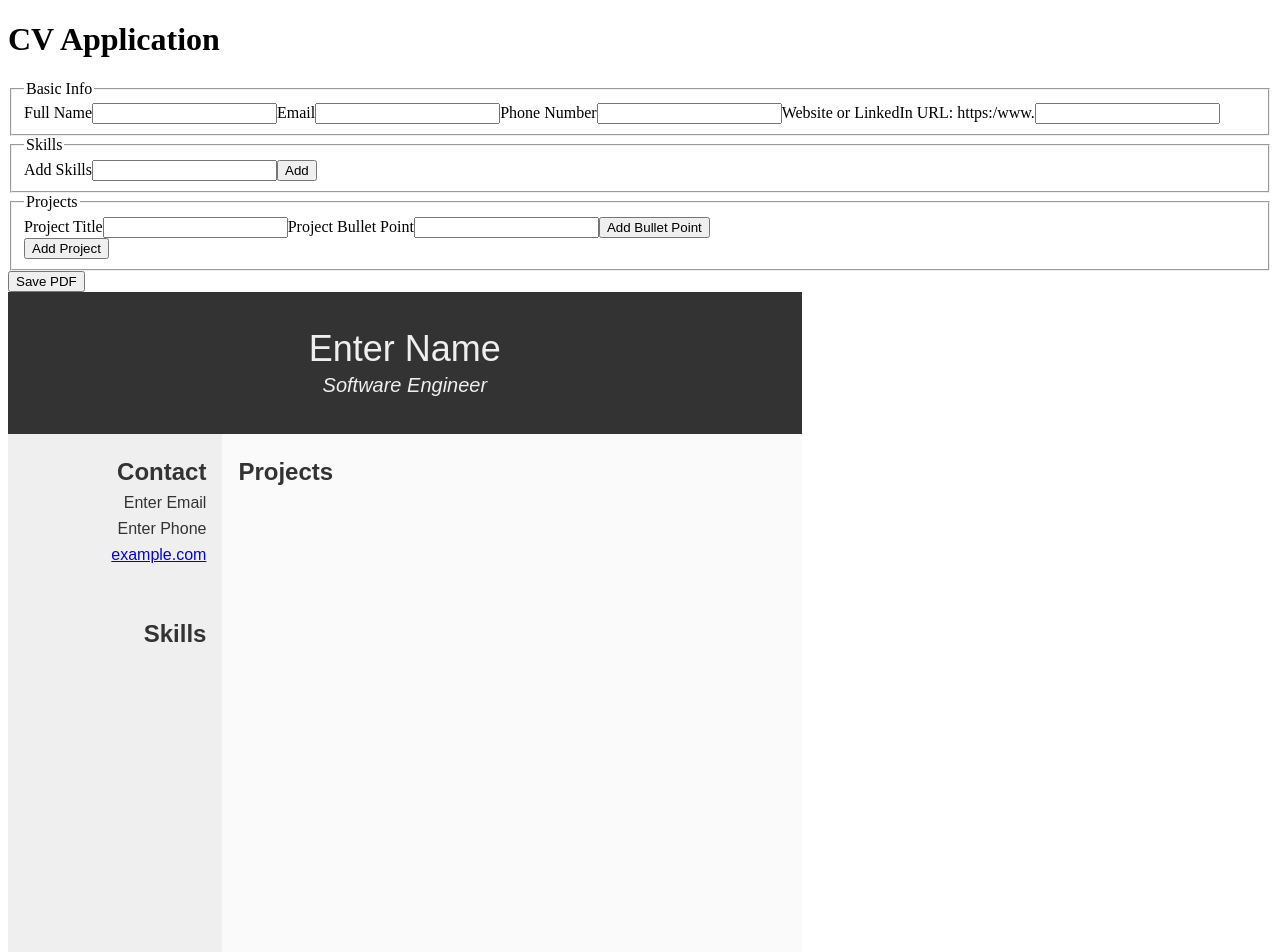
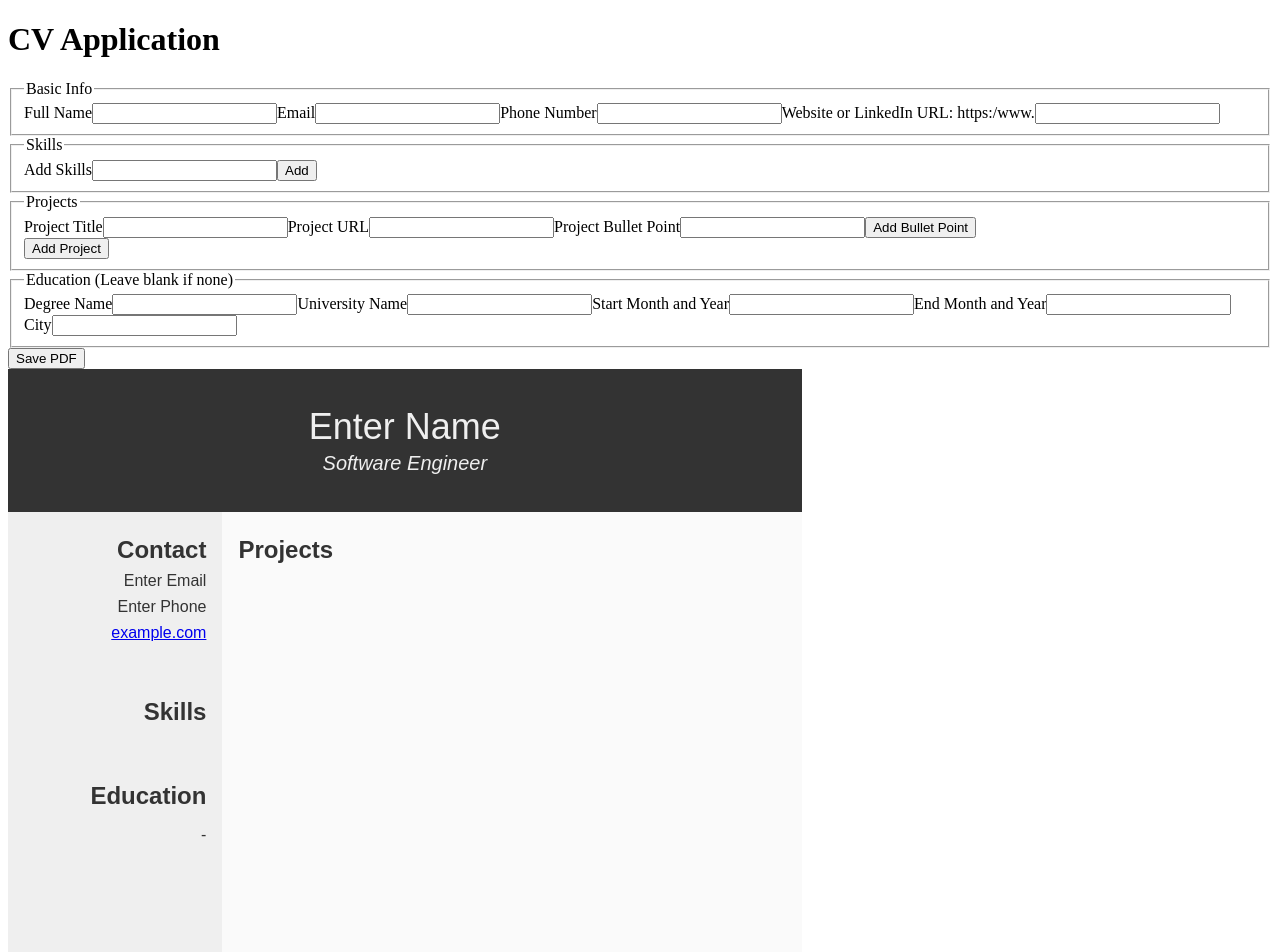
Before and after one commit to agabra23/cv-application-new, a React (Vite) app: page / in a window 1280 px wide. Shown: the top 952 px of the page. Built offline with nearby package versions, Linux system fonts and the light colour scheme.

Commit message:
Add link to project title and education section

```diff
--- a/src/App.jsx
+++ b/src/App.jsx
@@ -5,6 +5,7 @@ import { useState } from "react";
 import ReactDOMServer from "react-dom/server";
 import JSXtoPDF from "./components/JSXtoPDF";
 import html2pdf from "html2pdf.js/dist/html2pdf.min";
+import Education from "./components/Education";
 
 function App() {
   // Basic Info State
@@ -56,11 +57,25 @@ function App() {
     setProjectList(newState);
   };
 
+  // Education State
+
+  const [education, setEducation] = useState({});
+
+  const saveEducation = (e) => {
+    const id = e.target.id;
+    const value = e.target.value;
+
+    setEducation({
+      ...education,
+      [id]: value,
+    });
+  };
+
   // JSX to be converted to PDF
 
-  const pdfJSX = () => {
-    return <JSXtoPDF />;
-  };
+  // const pdfJSX = () => {
+  //   return <JSXtoPDF />;
+  // };
 
   const printHandler = () => {
     const printElement = ReactDOMServer.renderToString(
@@ -72,9 +87,8 @@ function App() {
     );
 
     const opt = {
-      pagebreak: 'avoid',
+      pagebreak: "avoid",
     };
-    // const printElement = pdfJSX();
 
     html2pdf().set(opt).from(printElement).save();
   };
@@ -96,6 +110,7 @@ function App() {
               changeHandler={changeHandler}
             />
             <Projects projectList={projectList} addProject={addProject} />
+            <Education saveEducation={saveEducation} />
           </form>
         </div>
 
@@ -107,6 +122,7 @@ function App() {
           basicInfo={basicInfo}
           skillsList={skillsList}
           projectsList={projectList}
+          education={education}
         />
       </main>
     </>
--- a/src/components/Education.jsx
+++ b/src/components/Education.jsx
@@ -0,0 +1,22 @@
+export default function Education({ saveEducation }) {
+  return (
+    <fieldset>
+      <legend>Education (Leave blank if none)</legend>
+
+      <label htmlFor="degreeName">Degree Name</label>
+      <input type="text" id="degreeName" onChange={saveEducation} />
+
+      <label htmlFor="universityName">University Name</label>
+      <input type="text" id="universityName" onChange={saveEducation} />
+
+      <label htmlFor="educationStart">Start Month and Year</label>
+      <input type="text" id="educationStart" onChange={saveEducation} />
+
+      <label htmlFor="educationEnd">End Month and Year</label>
+      <input type="text" id="educationEnd" onChange={saveEducation} />
+
+      <label htmlFor="educationCity">City</label>
+      <input type="text" id="educationCity" onChange={saveEducation} />
+    </fieldset>
+  );
+}
--- a/src/components/JSXtoPDF.jsx
+++ b/src/components/JSXtoPDF.jsx
@@ -1,6 +1,11 @@
 import "../styles/JSXtoPDF.css";
 
-export default function JSXtoPDF({ basicInfo, skillsList, projectsList }) {
+export default function JSXtoPDF({
+  basicInfo,
+  skillsList,
+  projectsList,
+  education,
+}) {
   const websiteURL = "https:/www." + basicInfo.website;
 
   const skills = skillsList.map((skill) => {
@@ -21,12 +26,32 @@ export default function JSXtoPDF({ basicInfo, skillsList, projectsList }) {
     });
 
     return (
-      <div key={crypto.randomUUID()}>
-        <li className="project-title">{project.title}</li>
+      <div className="project-item" key={crypto.randomUUID()}>
+        <a href={project.url} target="_blank">
+          <li className="project-title">{project.title}</li>
+        </a>
         <ul>{bullets}</ul>
       </div>
     );
   });
+
+  const getEducation = () => {
+    if (education.degreeName === "") {
+      return <></>;
+    }
+
+    return (
+      <div className="education-section left-section">
+        <h2>Education</h2>
+        <p>{education.degreeName}</p>
+        <p>{education.universityName}</p>
+        <p>
+          {education.educationStart} - {education.educationEnd}
+        </p>
+        <p>{education.educationCity}</p>
+      </div>
+    );
+  };
 
   return (
     <div className="pdf-page" size="A4">
@@ -52,6 +77,7 @@ export default function JSXtoPDF({ basicInfo, skillsList, projectsList }) {
             <h2>Skills</h2>
             <ul>{skills}</ul>
           </div>
+          {getEducation()}
         </div>
         <div className="main-body">
           <div className="projects-section">
--- a/src/components/Projects.jsx
+++ b/src/components/Projects.jsx
@@ -4,6 +4,7 @@ export default function Projects({ projectList, addProject }) {
   const [projectTitleInput, setProjectTitleInput] = useState("");
   const [projectBulletInput, setProjectBulletInput] = useState("");
   const [projectDescriptionList, setProjectDescriptionList] = useState([]);
+  const [projectUrl, setProjectUrl] = useState("");
 
   const saveProjectTitle = (e) => {
     setProjectTitleInput(e.target.value);
@@ -11,6 +12,10 @@ export default function Projects({ projectList, addProject }) {
 
   const saveProjectDescription = (e) => {
     setProjectBulletInput(e.target.value);
+  };
+
+  const saveProjectUrl = (e) => {
+    setProjectUrl(e.target.value);
   };
 
   const addDescriptionBullet = (e) => {
@@ -46,12 +51,14 @@ export default function Projects({ projectList, addProject }) {
       {
         title: projectTitleInput,
         description: projectDescriptionList,
+        url: projectUrl,
       },
     ]);
 
     setProjectTitleInput("");
     setProjectDescriptionList([]);
     setProjectBulletInput("");
+    setProjectUrl("");
   };
 
   const projects = projectList.map((project) => {
@@ -79,6 +86,14 @@ export default function Projects({ projectList, addProject }) {
         onChange={saveProjectTitle}
       />
 
+      <label htmlFor="projectUrl">Project URL</label>
+      <input
+        type="text"
+        id="projectUrl"
+        value={projectUrl}
+        onChange={saveProjectUrl}
+      />
+
       <label htmlFor="projectBulletInput">Project Bullet Point</label>
       <input
         type="text"
--- a/src/styles/JSXtoPDF.css
+++ b/src/styles/JSXtoPDF.css
@@ -68,7 +68,7 @@ ul {
 
 .skills-section > ul > li {
   list-style: none;
-  margin: 0.5rem 0 1rem 0;
+  margin: 0.5rem 0 0.75rem 0;
 }
 
 .left-section {
@@ -89,4 +89,18 @@ ul {
 
 .project-bullet {
   margin-bottom: 0.25rem;
+  list-style: disc;
 }
+
+.project-item {
+  margin-bottom: 1rem;
+}
+
+.project-item > a {
+  text-decoration: none;
+  color: inherit;
+}
+
+.left-column > .education-section > p {
+  margin: 1rem 0;
+}
```
